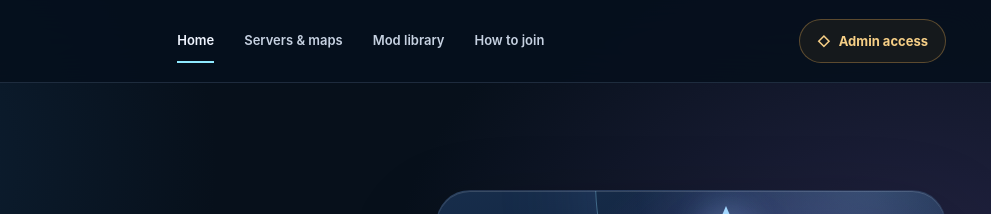
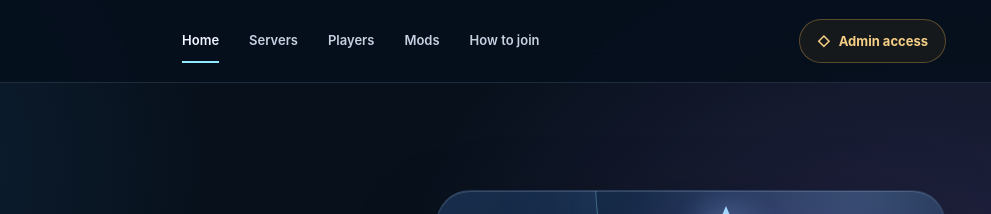
Before and after one commit to JustPepper-JS/adult-asa-website, a website: page index.html in a window 1280 px wide. Shown: the top 214 px of the page, 289-1280 px from the left. Drawn offline with Linux system fonts and the light colour scheme; no server answers.

Commit message:
Players W1C: add safe player directory navigation and optional public history notice

```diff
--- a/index.html
+++ b/index.html
@@ -16,7 +16,7 @@
   <header class="site-header"><div class="nav-shell container">
     <a class="brand" href="/" aria-label="Adult ASA home"><span class="brand-icon" aria-hidden="true">A</span><span class="brand-wordmark">ADULT ASA<small>PVE CLUSTER</small></span></a>
     <button class="menu-button" type="button" aria-controls="primary-nav" aria-expanded="false" aria-label="Toggle navigation"><span></span><span></span><span></span></button>
-    <nav class="main-nav" id="primary-nav" aria-label="Primary navigation"><a href="/" aria-current="page">Home</a><a href="/servers">Servers &amp; maps</a><a href="/mods">Mod library</a><a href="#how-to-join">How to join</a></nav>
+    <nav class="main-nav" id="primary-nav" aria-label="Primary navigation"><a href="/" aria-current="page">Home</a><a href="/servers">Servers</a><a href="/meet-the-players">Players</a><a href="/mods">Mods</a><a href="#how-to-join">How to join</a></nav>
     <a class="nav-admin" href="/admin"><span aria-hidden="true">◇</span> Admin access</a>
   </div></header>
   <main id="main">
@@ -38,5 +38,5 @@
     <section class="section container" id="how-to-join" aria-labelledby="join-title"><div class="join-panel"><div><p class="eyebrow">YOU BELONG IN THE STORY</p><h2 id="join-title">Your next adventure starts here.</h2><p>Get the current password, rules, server names, and announcements directly from the Adult ASA Discord community.</p></div><div class="join-steps"><div><b>01</b><span>Join our Discord</span></div><div><b>02</b><span>Pick Legacy or Limited</span></div><div><b>03</b><span>Connect and explore</span></div><a href="https://discord.gg/adultasa" target="_blank" rel="noopener noreferrer" class="button button-primary">Join Adult ASA <span aria-hidden="true">↗</span></a></div></div></section>
     <section class="section section-faq container" id="faq" aria-labelledby="faq-title"><div class="section-heading"><div><p class="eyebrow">NEED TO KNOW</p><h2 id="faq-title">Frequently asked questions.</h2></div></div><div class="faq-grid"><details><summary>Which cluster should I choose?</summary><p>Legacy emphasizes convenience and quality-of-life tools. Limited emphasizes exploration and slower progression. Your choice depends on how you want to play.</p></details><details><summary>Are there server wipes?</summary><p>Adult ASA advertises no scheduled full wipes. The community has an inactivity policy, so old or inactive bases may still be removed. See Discord for current rules.</p></details><details><summary>Where can I find the mod list?</summary><p>Visit the <a href="/mods">mod research library</a>. Its published entries clearly distinguish historical research from recently observed enabled-mod lists; a real-time installation inventory is still being developed.</p></details><details><summary>How fresh are the player counts?</summary><p>The <a href="/servers">servers page</a> shows the source timestamp and connection status. Missing or stale data appears as unavailable, not as a made-up player count.</p></details></div></section>
   </main>
-  <footer class="site-footer"><div class="container footer-main"><div><a class="brand" href="/"><span class="brand-icon" aria-hidden="true">A</span><span class="brand-wordmark">ADULT ASA<small>PVE CLUSTER</small></span></a><p>A friendlier way to experience ARK.</p></div><div class="footer-links"><a href="/servers">Servers</a><a href="/mods">Mod library</a><a href="/#faq">FAQ</a><a href="/admin">Admin login</a><a href="https://discord.gg/adultasa" target="_blank" rel="noopener noreferrer">Discord ↗</a></div></div><div class="container footer-bottom"><span>© 2026 Adult ASA. Independent community server; not affiliated with Studio Wildcard.</span><span>Built for survivors, by survivors.</span></div></footer>
+  <footer class="site-footer"><div class="container footer-main"><div><a class="brand" href="/"><span class="brand-icon" aria-hidden="true">A</span><span class="brand-wordmark">ADULT ASA<small>PVE CLUSTER</small></span></a><p>A friendlier way to experience ARK.</p></div><div class="footer-links"><a href="/servers">Servers</a><a href="/meet-the-players">Meet the Players</a><a href="/mods">Mod library</a><a href="/#faq">FAQ</a><a href="/admin">Admin login</a><a href="https://discord.gg/adultasa" target="_blank" rel="noopener noreferrer">Discord ↗</a></div></div><div class="container footer-bottom"><span>© 2026 Adult ASA. Independent community server; not affiliated with Studio Wildcard.</span><span>Built for survivors, by survivors.</span></div></footer>
 </body></html>
```
